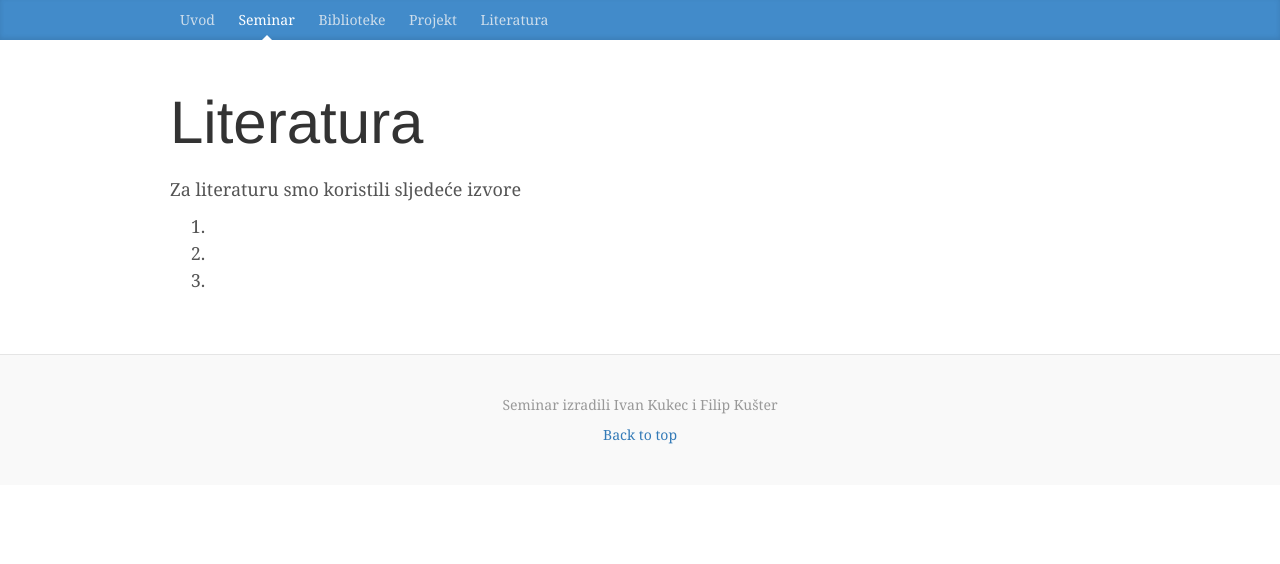
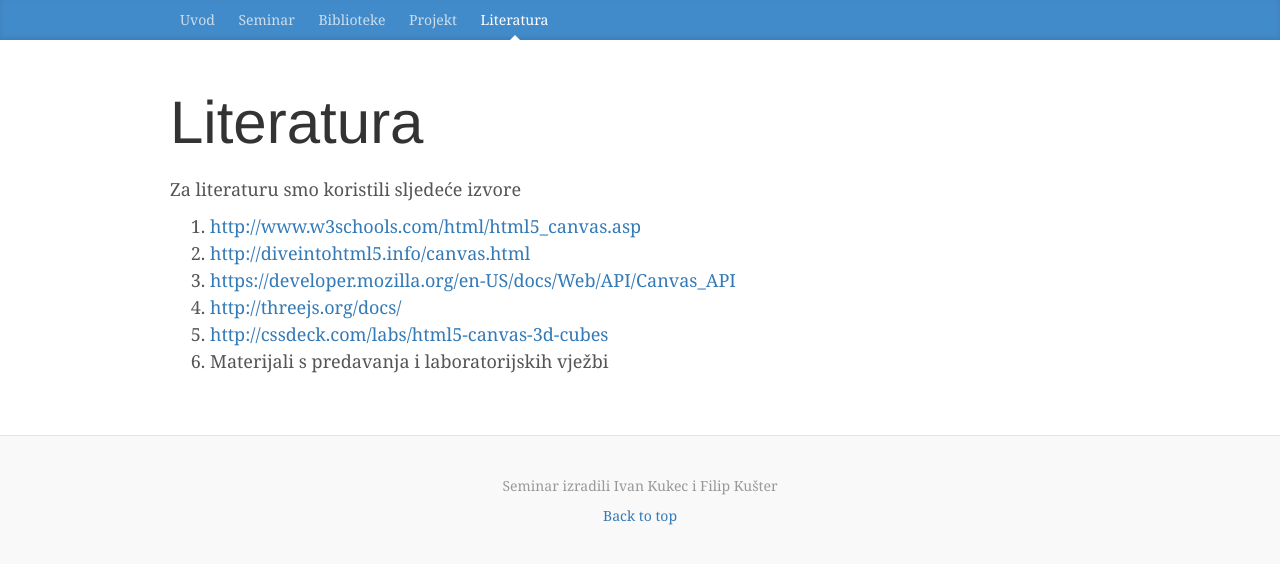
Before and after one commit to fkuster/Html5_Canvas, a plain HTML site: page literatura.html in a window 1280 px wide. Drawn offline with nearby package versions, Linux system fonts and the light colour scheme; a script that the page names is missing.

Commit message:
literatura

```diff
--- a/literatura.html
+++ b/literatura.html
@@ -35,10 +35,10 @@
       <div class="container">
  <nav class="blog-nav">
             <a class="blog-nav-item " href="index.html">Uvod</a>
-          <a class="blog-nav-item active" href="seminar.html">Seminar</a>
+          <a class="blog-nav-item " href="seminar.html">Seminar</a>
 		  <a class="blog-nav-item" href="libs.html">Biblioteke</a>
           <a class="blog-nav-item " href="projekt.html">Projekt</a>
-          <a class="blog-nav-item" href="literatura.html">Literatura</a>
+          <a class="blog-nav-item active" href="literatura.html">Literatura</a>
         </nav>
       </div>
     </div>
@@ -62,9 +62,13 @@
             <p>Za literaturu smo koristili sljedeće izvore</p>
 
             <ol>
-              <li></li>
-              <li></li>
-              <li></li>
+              <li><a href="http://www.w3schools.com/html/html5_canvas.asp">http://www.w3schools.com/html/html5_canvas.asp</a></li>
+              <li><a href="http://diveintohtml5.info/canvas.html">http://diveintohtml5.info/canvas.html</a></li>
+              <li><a href="https://developer.mozilla.org/en-US/docs/Web/API/Canvas_API">https://developer.mozilla.org/en-US/docs/Web/API/Canvas_API</a></li>
+              <li><a href="http://threejs.org/docs/">http://threejs.org/docs/</a></li>
+              <li><a href="http://cssdeck.com/labs/html5-canvas-3d-cubes">http://cssdeck.com/labs/html5-canvas-3d-cubes</a></li>
+			  <li>Materijali s predavanja i laboratorijskih vježbi</li>
+
             </ol>
 
           </div><!-- /.blog-post -->
```
Also changed, not shown: index.html (+2 -2 lines), libs.html (+3 -3 lines), projekt.html (+2 -2 lines), seminar.html (+0 -7 lines).
